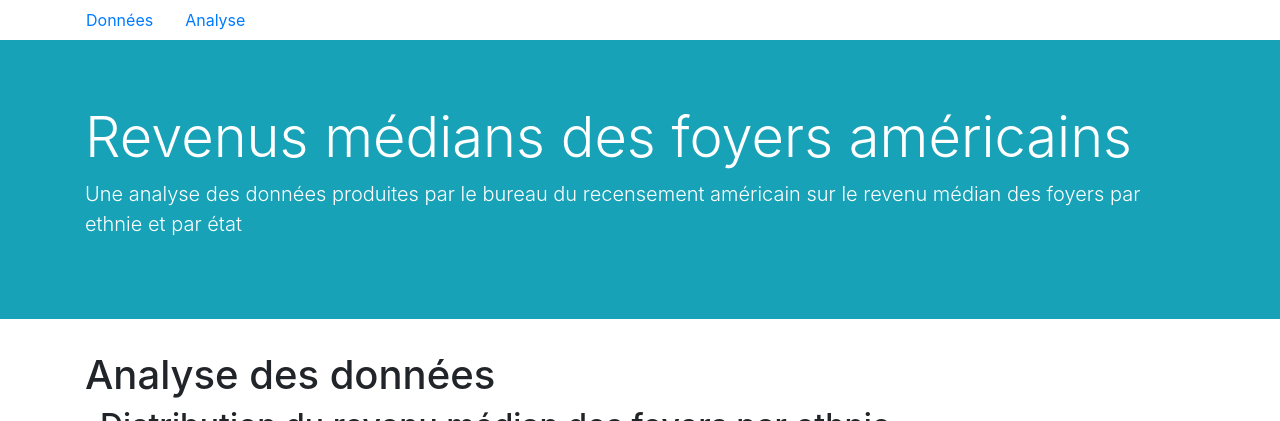
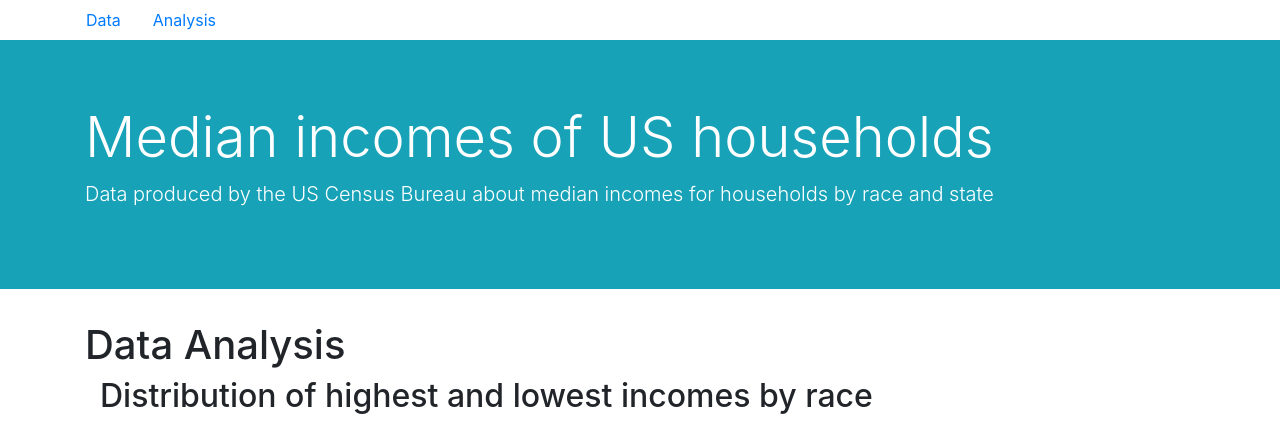
Before and after one commit to thomgo/us_incomes_analysis, a Flask app: page /analysis in a window 1280 px wide. Shown: the top 421 px of the page. Run offline with Flask 2, Linux system fonts and the light colour scheme; some libraries are stand-ins or nearby versions.

Commit message:
translated everyhting to english, now english is the project language

```diff
--- a/templates/analysis.html
+++ b/templates/analysis.html
@@ -1,10 +1,10 @@
 {% extends "layout.html" %}
 {% block title %}Analyse{% endblock %}
 {%block main %}
-  <h1>Analyse des données</h1>
+  <h1>Data Analysis</h1>
 
   <section class="container">
-    <h2>Distribution du revenu médian des foyers par ethnie</h2>
+    <h2>Distribution of highest and lowest incomes by race</h2>
     <div class="row">
       <div class="col-sm-6">
         <img class="img-fluid" src="{{ url_for('static', filename='images/distri_richest_race.png')}}" alt="">
@@ -16,7 +16,7 @@
   </section>
 
   <section class="container">
-    <h2>Histogrammes des revenus par ethnie</h2>
+    <h2>Distribution of incomes by race</h2>
     <div class="row">
       <div class="col-sm-4">
         <img class="img-fluid" src="{{ url_for('static', filename='images/hist_white.png')}}" alt="">
--- a/templates/index.html
+++ b/templates/index.html
@@ -1,6 +1,6 @@
 {% extends "layout.html" %}
 {% block title %}Données{% endblock %}
 {%block main %}
-  <h1 class="mb-5">Tableau de données enrichies</h1>
+  <h1 class="mb-5">Improved data table</h1>
   {{data_table|safe}}
 {% endblock %}
--- a/templates/layout.html
+++ b/templates/layout.html
@@ -12,13 +12,13 @@
   </head>
   <body>
     <nav class="nav container">
-        <a class="nav-link" href="{{ url_for('index')}}">Données</a>
-        <a class="nav-link" href="{{ url_for('analysis')}}">Analyse</a>
+        <a class="nav-link" href="{{ url_for('index')}}">Data</a>
+        <a class="nav-link" href="{{ url_for('analysis')}}">Analysis</a>
     </nav>
     <header class="jumbotron jumbotron-fluid bg-info text-white">
       <section class="container">
-        <h1 class="display-4">Revenus médians des foyers américains</h1>
-        <p class="lead">Une analyse des données produites par le bureau du recensement américain sur le revenu médian des foyers par ethnie et par état</p>
+        <h1 class="display-4">Median incomes of US households</h1>
+        <p class="lead">Data produced by the US Census Bureau about median incomes for households by race and state</p>
       </section>
     </header>
     <main class="container">
--- a/views.py
+++ b/views.py
@@ -71,11 +71,11 @@ def analysis():
     if path.exists("data/final_income_data.csv"):
         data = pd.read_csv("data/final_income_data.csv", decimal=",")
         # Piechart with frequence of races in % in richest_race column
-        data["richest_race"].value_counts(normalize=True).plot(kind='pie', autopct='%1.1f%%', title="Ethnie au plus haut revenu")
+        data["richest_race"].value_counts(normalize=True).plot(kind='pie', autopct='%1.1f%%', title="Races with highest income")
         plt.savefig(fname="static/images/distri_richest_race")
         plt.close()
         # Piechart with frequence of races in % in poorest_race column
-        data["poorest_race"].value_counts(normalize=True).plot(kind='pie', autopct='%1.1f%%', title="Ethnie au plus bas revenu")
+        data["poorest_race"].value_counts(normalize=True).plot(kind='pie', autopct='%1.1f%%', title="races with lowest income")
         plt.savefig(fname="static/images/distri_poorest_race")
         plt.close()
 
@@ -87,8 +87,8 @@ def analysis():
         for label, column in subset.iteritems():
             mean = int(round(column.mean(skipna=True)))
             median = int(round(column.median(skipna=True)))
-            title = "Histogramme des revenues de : {} ".format(label)
-            text = "moyenne : {}  medianne : {}".format(mean, median)
+            title = "Histrogram of {} incomes".format(label)
+            text = "mean : {}  median : {}".format(mean, median)
             fname = "static/images/hist_{}".format(label)
             column.plot(kind='hist', title=title)
             plt.figtext(x=0.2, y=0.01, s=text)
```
Also changed, not shown: static/images/distri_poorest_race.png, static/images/distri_richest_race.png, static/images/hist_asian.png, static/images/hist_black.png, static/images/hist_indian.png, static/images/hist_other.png, static/images/hist_pacific.png, static/images/hist_two_or_more_races.png, static/images/hist_white.png.
